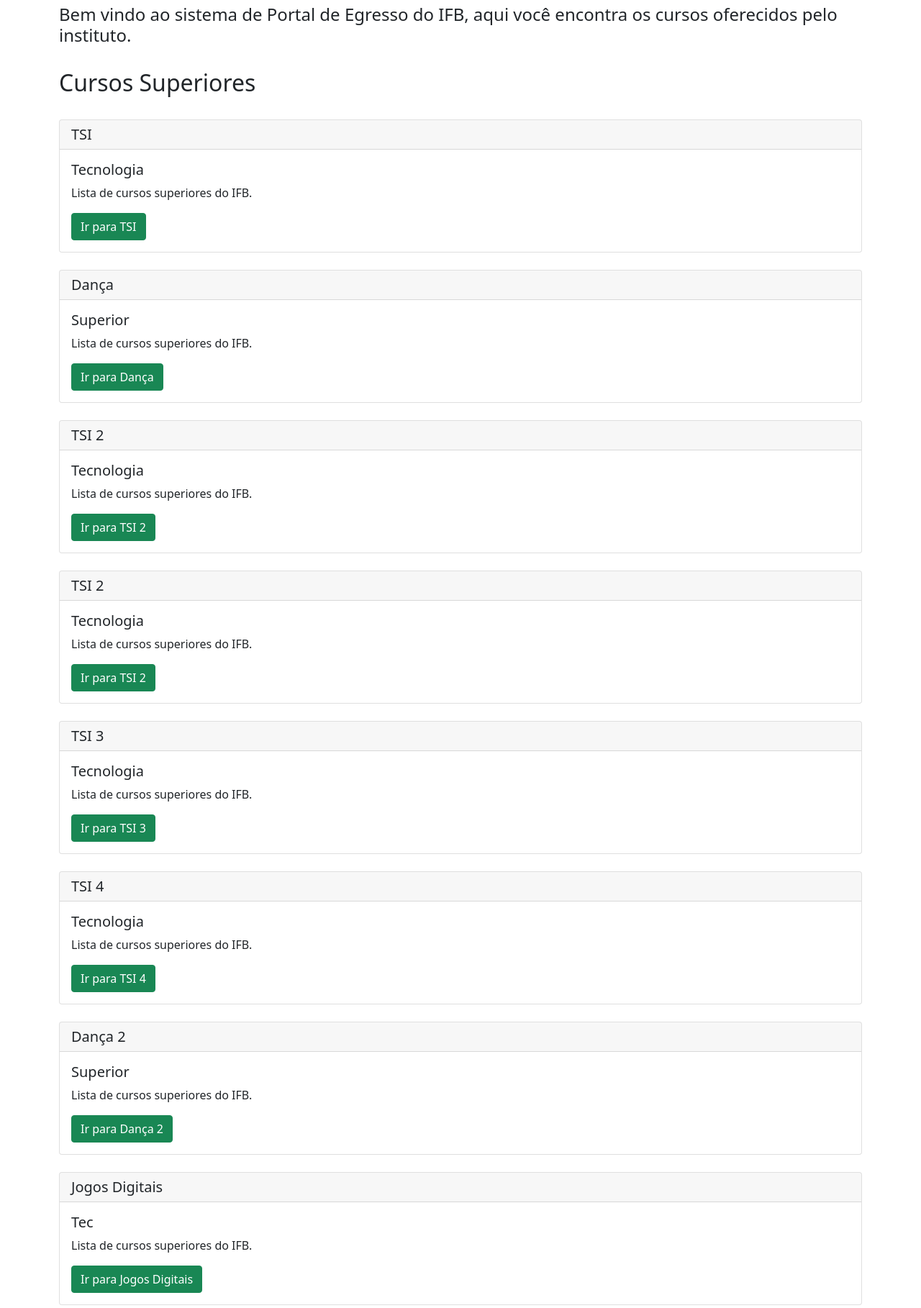
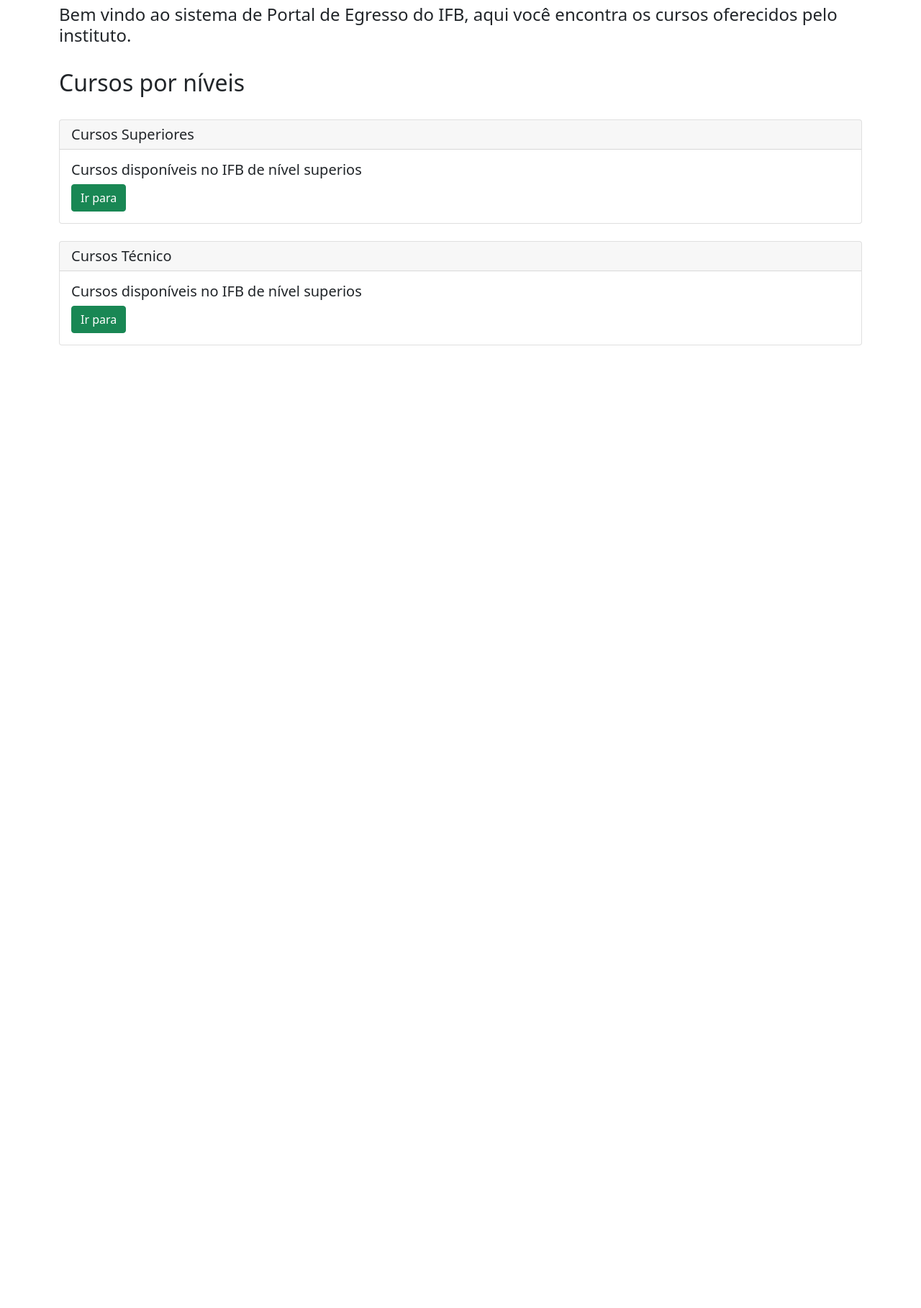
Before and after one commit to Andredf51/Portal_Egresso_IFB, a Django app: page / in a window 1280 px wide. Shown: the part 106-1924 px from the top of the page at 72% size. After the commit the page ends 586 px from the top, so only its background shows below. Run offline with Django 3.2, Linux system fonts and the light colour scheme; data comes from the database, SQL or seed files in the repository; both versions use the stored data as it was after the commit; some libraries are stand-ins or nearby versions.

Commit message:
Filtro do nível do curso

```diff
--- a/perfis/models.py
+++ b/perfis/models.py
@@ -27,9 +27,15 @@
 
 
 class Curso(models.Model):
+    NIVEL_CHOICES = (
+        ('Superior', 'Superior (Bacharelado / Licenciatura)'),
+        ('Superior', 'Superior (Tecnologia)'),
+        ('Tecnico', 'Técnico (Integrado)'),
+        ('Tecnico', 'Técnico(Subsequente)'),
+    )
 
     nome = models.CharField(max_length=255, null=False)
-    nivel = models.CharField(max_length=255, null=False)
+    nivel = models.CharField(max_length=255, choices=NIVEL_CHOICES, null=False)
     campus = models.CharField(max_length=255, null=False)
 
     def __str__(self):
--- a/perfis/templates/index.html
+++ b/perfis/templates/index.html
@@ -8,40 +8,31 @@
     <h4>Bem vindo ao sistema de Portal de Egresso do IFB, aqui você encontra os cursos oferecidos pelo instituto.</h4>
     <br>
 
-    <h2> Cursos Superiores</h2>
+    <h2> Cursos por níveis </h2>
     <br>
 
-    {% for perfil in perfis %}
-
     <div class="card">
-        <h5 class="card-header">{{perfil.nome}}</h5>
+        <h5 class="card-header">Cursos Superiores</h5>
         <div class="card-body">
-          <h5 class="card-title">{{perfil.nivel}}</h5>
-          <p class="card-text">Lista de cursos superiores do IFB.</p>
-          <a href="{% url 'exibir_turma' %}" class="btn btn-success">Ir para {{perfil.nome}}</a>
+          <h5 class="card-title">Cursos disponíveis no IFB de nível superios</h5>
+          <a href="{% url 'lista2' 'Superior' %}" class="btn btn-success">Ir para </a>
         </div>
     </div>
     <br>
 
-    {% endfor %}
-
-    <h2> Cursos Técnicos</h2>
-    <br>
-
-    {% for perfil in perfis %}
-
     <div class="card">
-        <h5 class="card-header">{{perfil.nome}}</h5>
+        <h5 class="card-header">Cursos Técnico</h5>
         <div class="card-body">
-          <h5 class="card-title">{{perfil.nivel}}</h5>
-          <p class="card-text">Lista de cursos Técnicos do IFB.</p>
-          <a href="{% url 'exibir_turma' %}" class="btn btn-primary">Ir para {{perfil.nome}}</a>
+          <h5 class="card-title">Cursos disponíveis no IFB de nível superios</h5>
+          <a href="{% url 'lista2' 'Tecnologia' %}" class="btn btn-success">Ir para </a>
         </div>
     </div>
     <br>
 
-    {% endfor %}
+
 
 </div>
 
 {% endblock %}
+
+<!--Lembrar de mudar os nomes dos cursos, para ficar igual a model-->
--- a/perfis/urls.py
+++ b/perfis/urls.py
@@ -1,10 +1,12 @@
 from django.urls import path
 from . import views
 
-from .views import CoordenadorView, IndexView, TurmaView
+from .views import CoordenadorView, IndexView, TurmaView, listacursosview
 
 urlpatterns = [
     path('', IndexView.as_view(), name='index'),
+
+    path('lista2/<str:curso_id>', views.listacursosview, name='lista2'),
     path('perfis/<int:perfil_id>', views.exibir, name='exibir'),
     path('coordenador', CoordenadorView.as_view(), name='coordenador'),
     path('turmas', views.TurmaView.as_view(), name='exibir_turma'),
--- a/perfis/views.py
+++ b/perfis/views.py
@@ -15,8 +15,19 @@
 class IndexView(ListView):
     models = Curso
     template_name = 'index.html'
-    queryset = Curso.objects.all()
-    context_object_name = 'perfis'
+    queryset = Curso.objects.filter(nivel='Superior')
+    context_object_name = 'texto'
+
+
+def listacursosview(request, curso_id):
+    indexcursos = Curso.objects.filter(nivel=curso_id)
+    return render(request, 'listacursos.html', { "indexcursos" : indexcursos})
+
+# class IndexView(ListView):
+#     models = Curso
+#     template_name = 'index.html'
+#     queryset = Curso.objects.filter(nivel='Superior')
+#     context_object_name = 'perfis'
 
 
 def exibir(request, perfil_id):
```
Also changed, not shown: perfis/templates/listacursos.html (added, +31 -0 lines), db.sqlite3.
